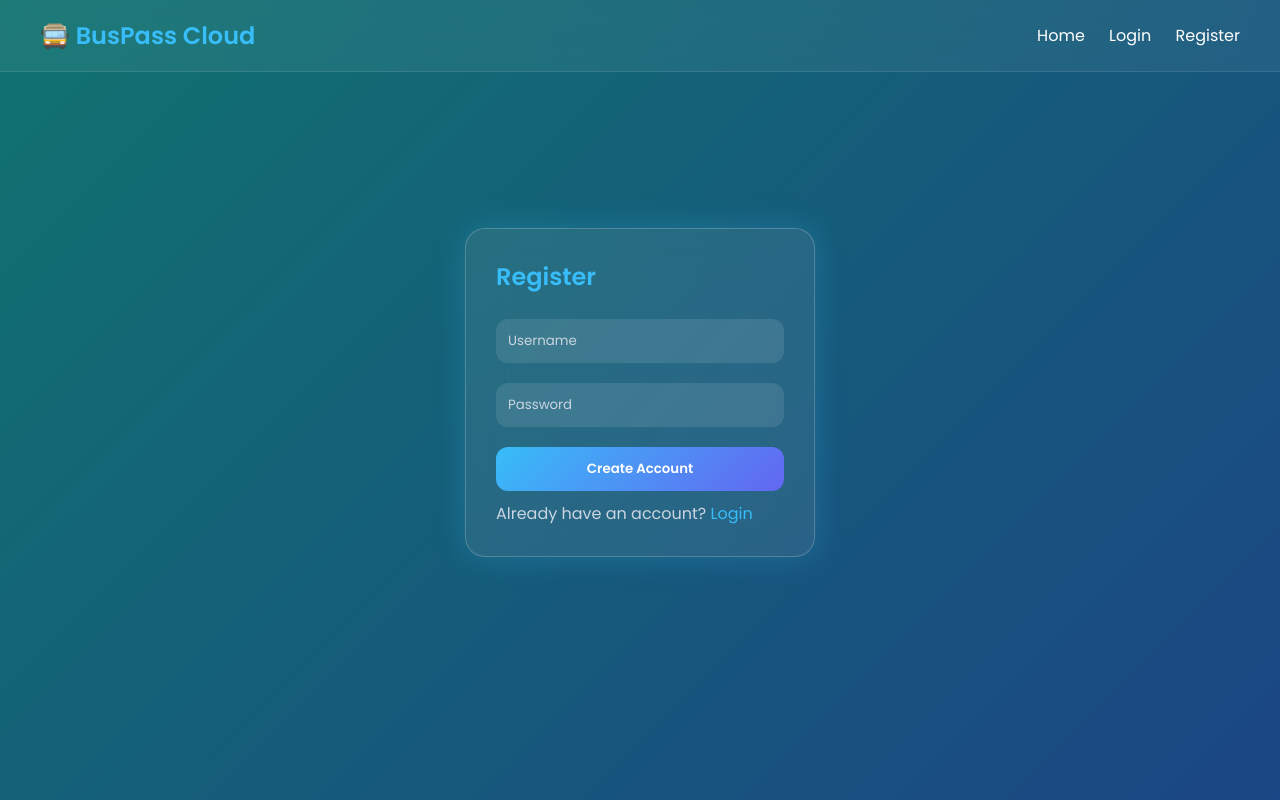
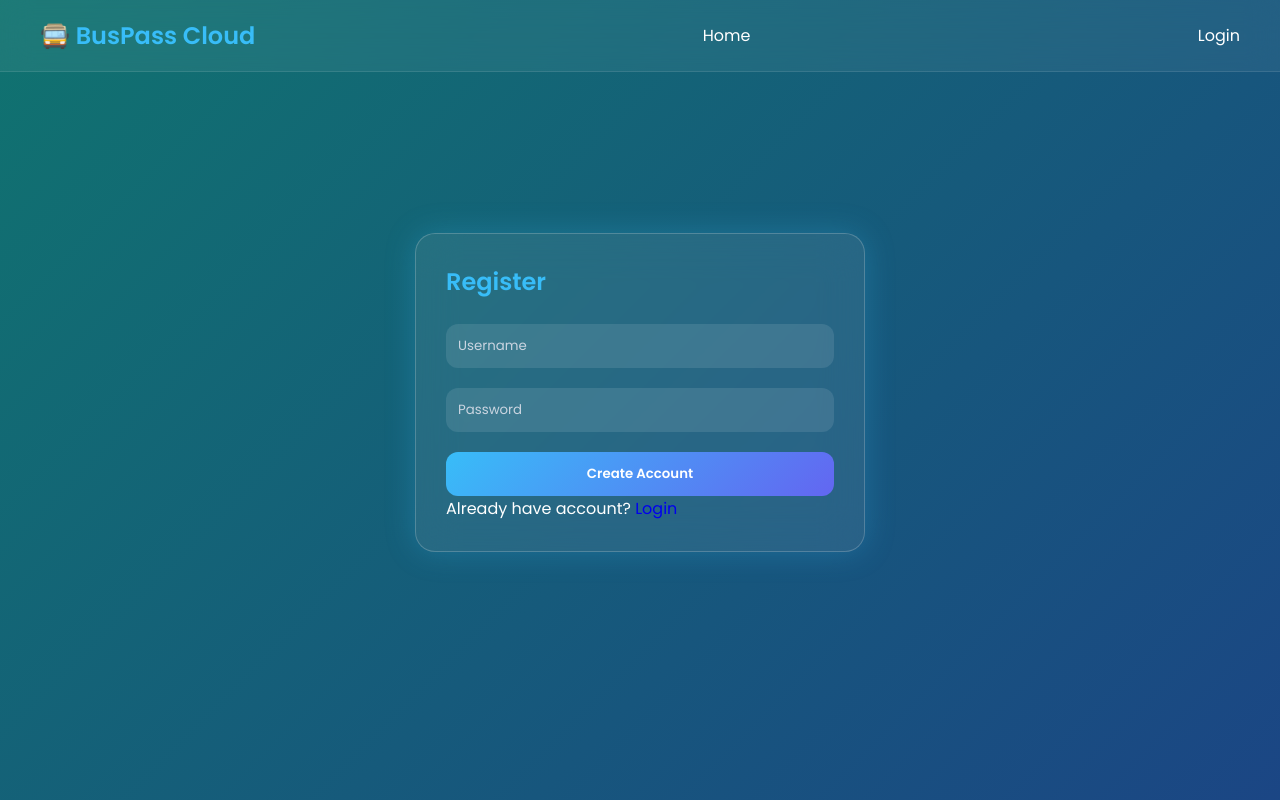
Before and after one commit to Sangeetha-123549/CodeAlpha_BusPassSystem1, a Flask app: page / in a window 1280 px wide. Run offline with Flask 3, Linux system fonts and the light colour scheme.

Commit message:
register.html

```diff
--- a/templates/register.html
+++ b/templates/register.html
@@ -1,35 +1,30 @@
 <!DOCTYPE html>
 <html>
 <head>
-    <title>Register - Bus Pass</title>
+    <title>Register</title>
     <link rel="stylesheet" href="{{ url_for('static', filename='style.css') }}">
 </head>
 <body>
 
 <nav>
     <h1>🚍 BusPass Cloud</h1>
-    <div>
-        <a href="/">Home</a>
-        <a href="/login">Login</a>
-        <a href="/register">Register</a>
-    </div>
+    <a href="/">Home</a>
+    <a href="/login">Login</a>
 </nav>
 
 <div class="container center">
 
-    <div class="card" style="width:350px;">
+    <div class="card">
         <h2>Register</h2>
 
-        <form method="POST">
+        <form method="POST" action="/register">
             <input type="text" name="username" placeholder="Username" required>
             <input type="password" name="password" placeholder="Password" required>
 
             <button type="submit">Create Account</button>
         </form>
 
-        <p style="margin-top:10px; color:#cbd5e1;">
-            Already have an account? <a href="/login" style="color:#38bdf8;">Login</a>
-        </p>
+        <p>Already have account? <a href="/login">Login</a></p>
     </div>
 
 </div>
```
